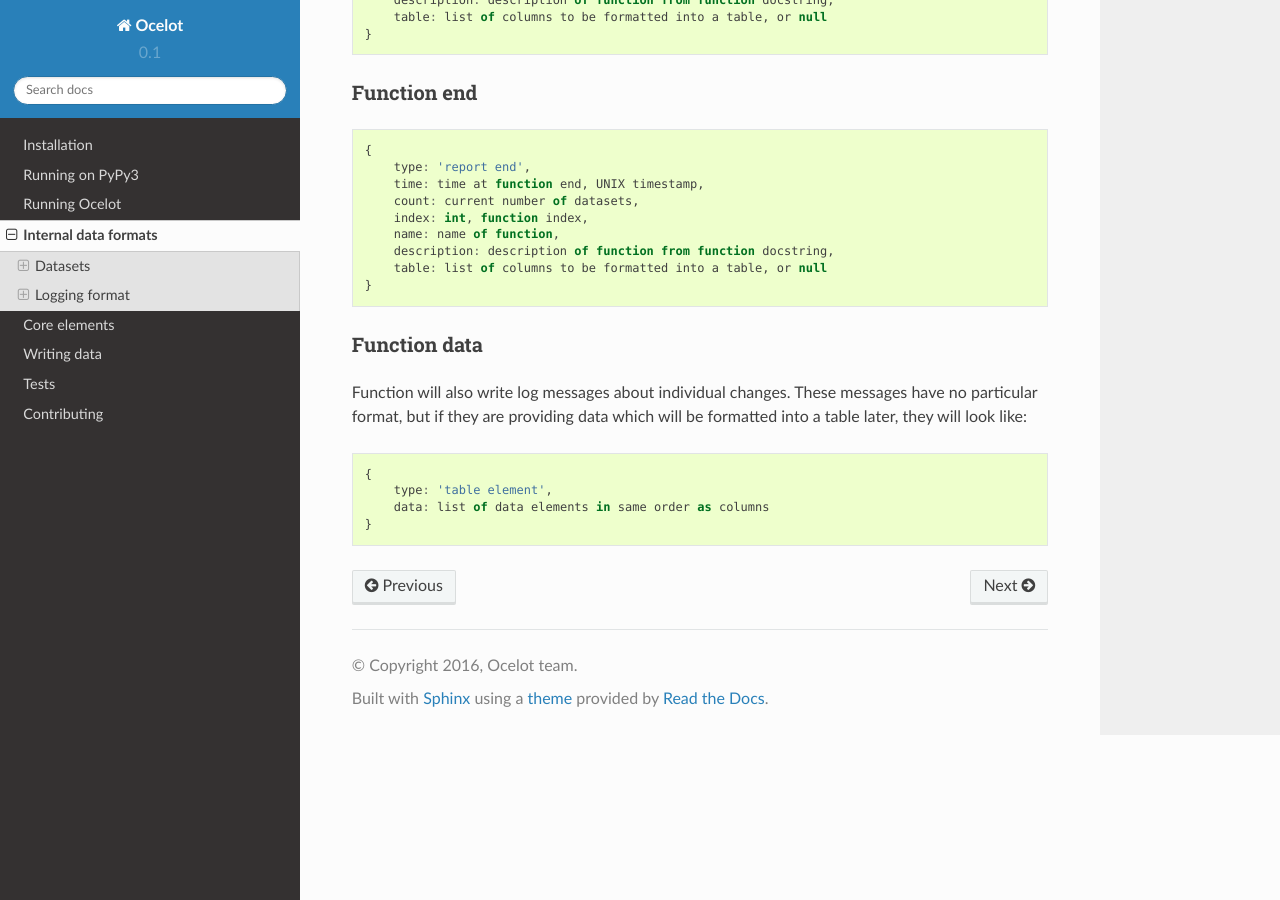
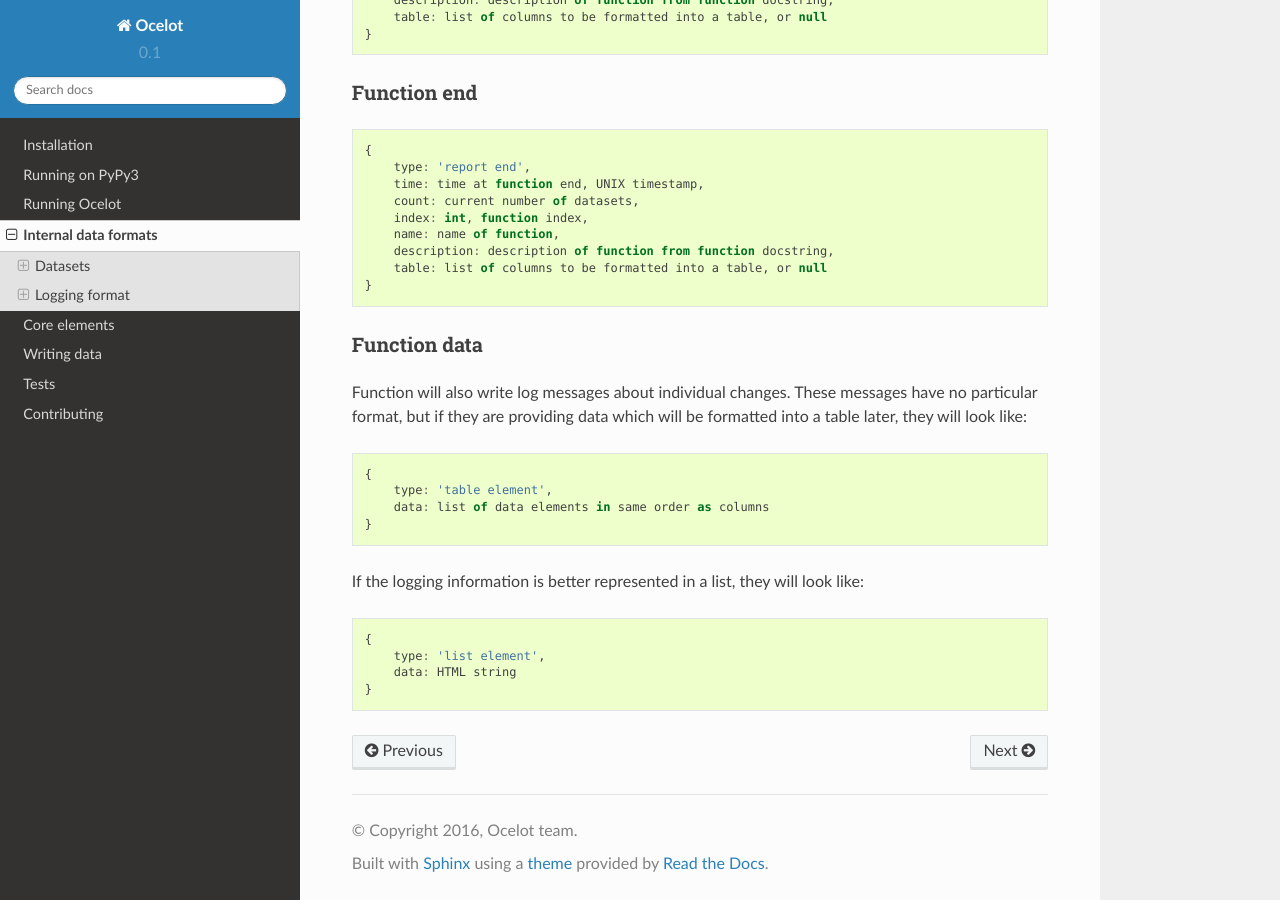
Before and after one commit to OcelotProject/Ocelot, a Sphinx documentation site: the page built from docs/data_format.rst, in a window 1280 px wide and 900 px high, scrolled down 5228 px. Built offline with Sphinx 7.4.7 and the Read the Docs theme 2.0.0, drawn with Linux system fonts in a browser that asks for light colours.

Commit message:
Add lists as alternative to tables in report logging

```diff
--- a/docs/data_format.rst
+++ b/docs/data_format.rst
@@ -319,3 +319,12 @@ Function will also write log messages about individual changes. These messages h
         type: 'table element',
         data: list of data elements in same order as columns
     }
+
+If the logging information is better represented in a list, they will look like:
+
+.. code-block:: javascript
+
+    {
+        type: 'list element',
+        data: HTML string
+    }
```
Also changed, not shown: 1 other file.
